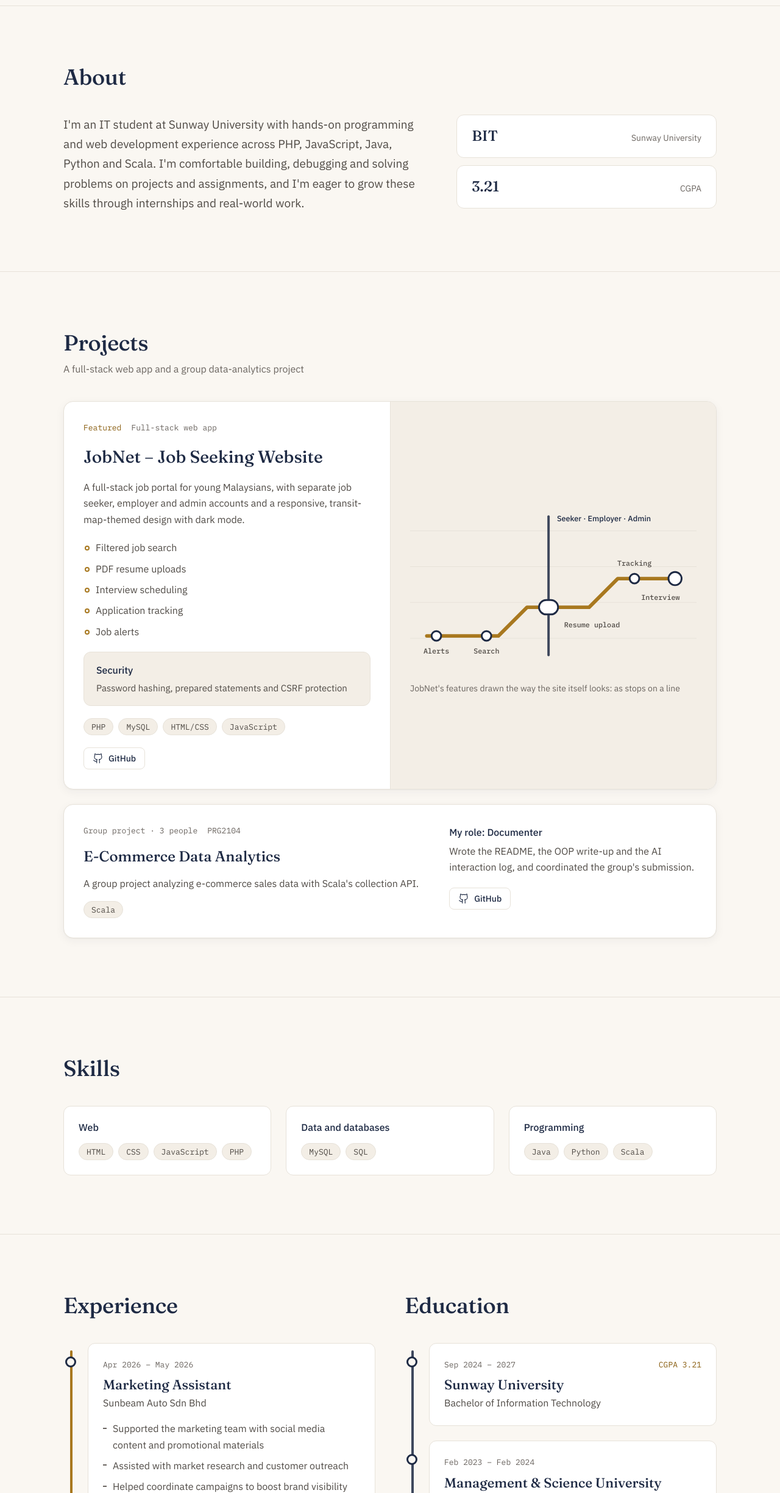
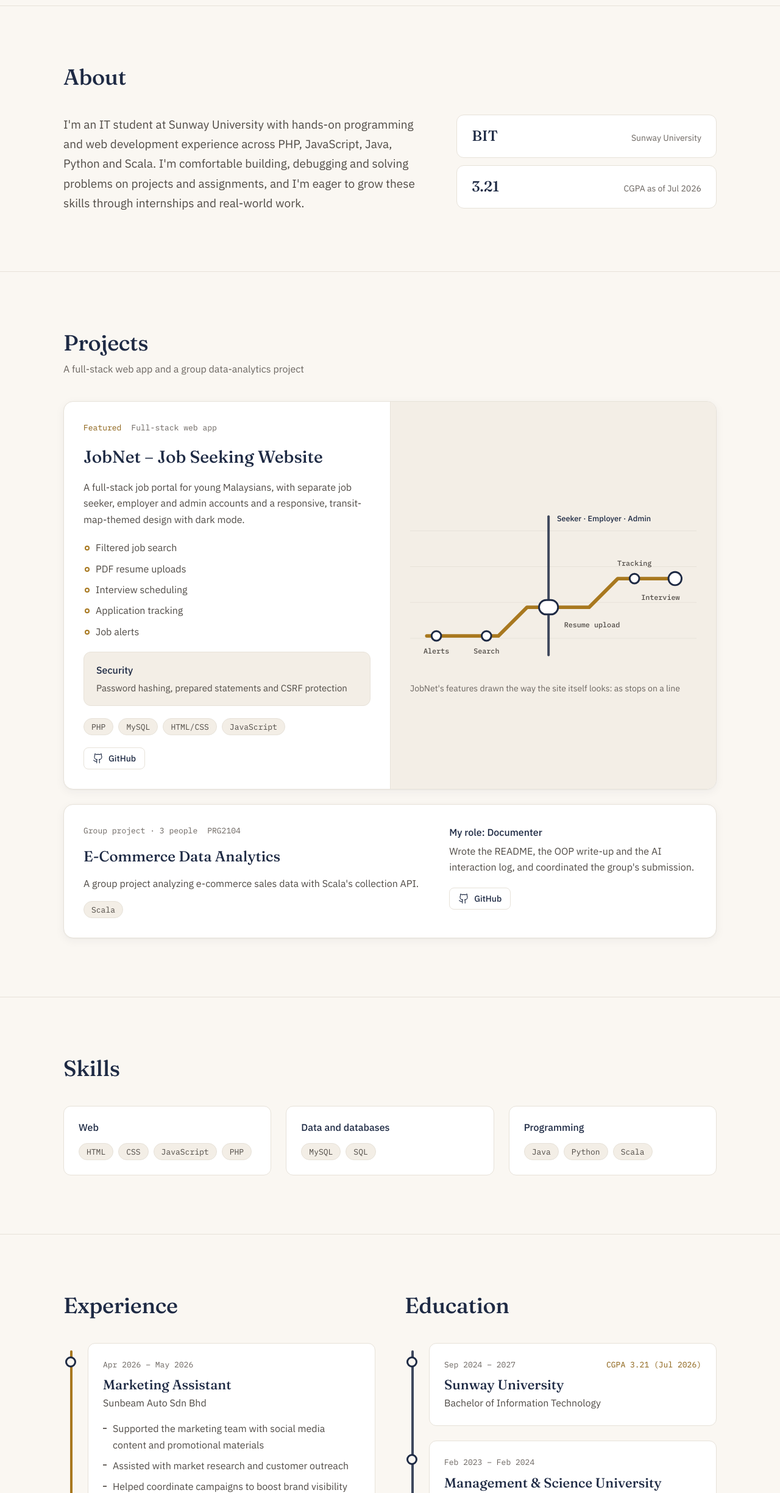
Before and after one commit to kcm2204/KCM-Portfolio-Website, a plain HTML site: page index.html in a window 1280 px wide. Shown: the part 713-3162 px from the top of the page at 61% size. Drawn offline with Linux system fonts and the light colour scheme.

Commit message:
Show when CGPA was last updated
Co-Authored-By: Claude Opus 5.5 <noreply@anthropic.com>

```diff
--- a/index.html
+++ b/index.html
@@ -422,7 +422,8 @@
         <p class="about-text reveal">I'm an IT student at Sunway University with hands-on programming and web development experience across PHP, JavaScript, Java, Python and Scala. I'm comfortable building, debugging and solving problems on projects and assignments, and I'm eager to grow these skills through internships and real-world work.</p>
         <div class="stats reveal">
           <div class="stat"><span class="stat-value">BIT</span><span class="stat-label">Sunway University</span></div>
-          <div class="stat"><span class="stat-value">3.21</span><span class="stat-label">CGPA</span></div>        </div>
+          <div class="stat"><span class="stat-value">3.21</span><span class="stat-label">CGPA as of Jul 2026</span></div>
+        </div>
       </div>
     </div>
   </section>
@@ -549,7 +550,7 @@
         <ol class="line-list navy" style="margin:0">
           <li class="stop reveal">
             <div class="stop-card">
-              <div class="stop-top"><span class="mono muted">Sep 2024 – 2027</span><span class="mono" style="color:var(--gold-text)">CGPA 3.21</span></div>
+              <div class="stop-top"><span class="mono muted">Sep 2024 – 2027</span><span class="mono" style="color:var(--gold-text)">CGPA 3.21 (Jul 2026)</span></div>
               <h3>Sunway University</h3>
               <p class="stop-sub">Bachelor of Information Technology</p>
             </div>
```
